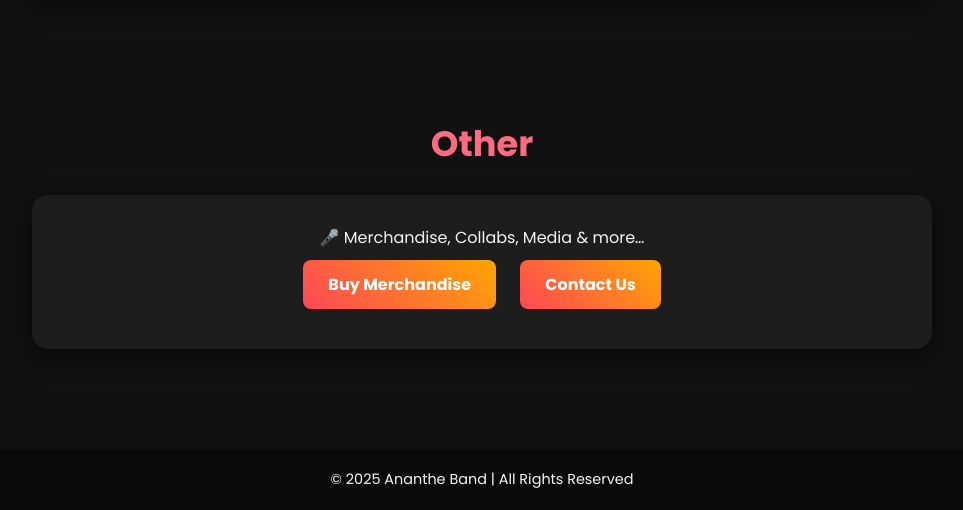
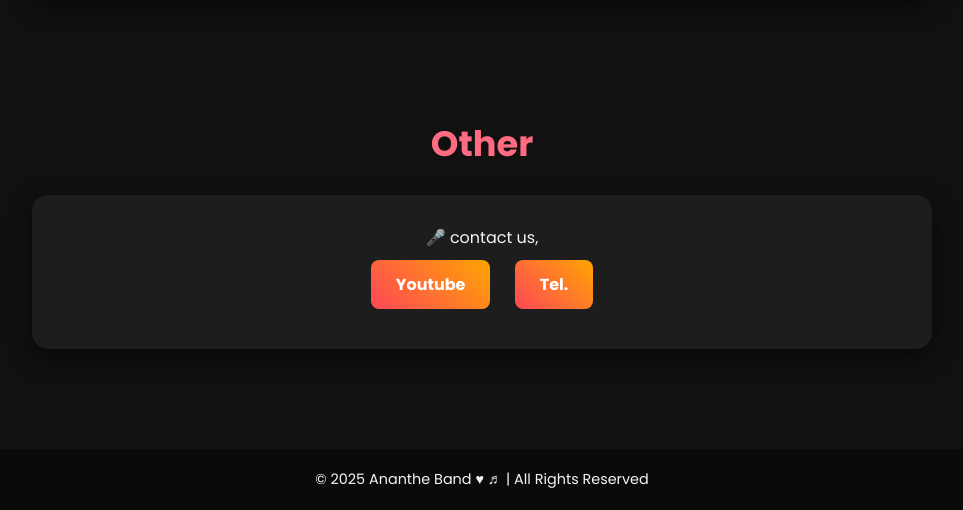
Before and after one commit to Maheen273-svg/ananthe, a plain HTML site: page index.html in a window 1280 px wide. Shown: the part 1581-2091 px from the top of the page, without its empty margins (158-1121 px from the left). Drawn offline with Linux system fonts and the light colour scheme.

Commit message:
Update index.html

```diff
--- a/index.html
+++ b/index.html
@@ -83,14 +83,14 @@
 <section id="other">
   <h2>Other</h2>
   <div class="content-box">
-    <p>🎤 Merchandise, Collabs, Media & more…</p>
-    <a href="#" class="btn">Buy Merchandise</a>
-    <a href="#" class="btn">Contact Us</a>
+    <p>🎤 contact us, </p>
+    <a href="#" class="btn">Youtube</a>
+    <a href="#" class="btn">Tel.</a>
   </div>
 </section>
 
 <footer>
-  <p>© 2025 Ananthe Band  | All Rights Reserved</p>
+  <p>© 2025 Ananthe Band ♥ ♬ | All Rights Reserved</p>
 </footer>
 
 
```
